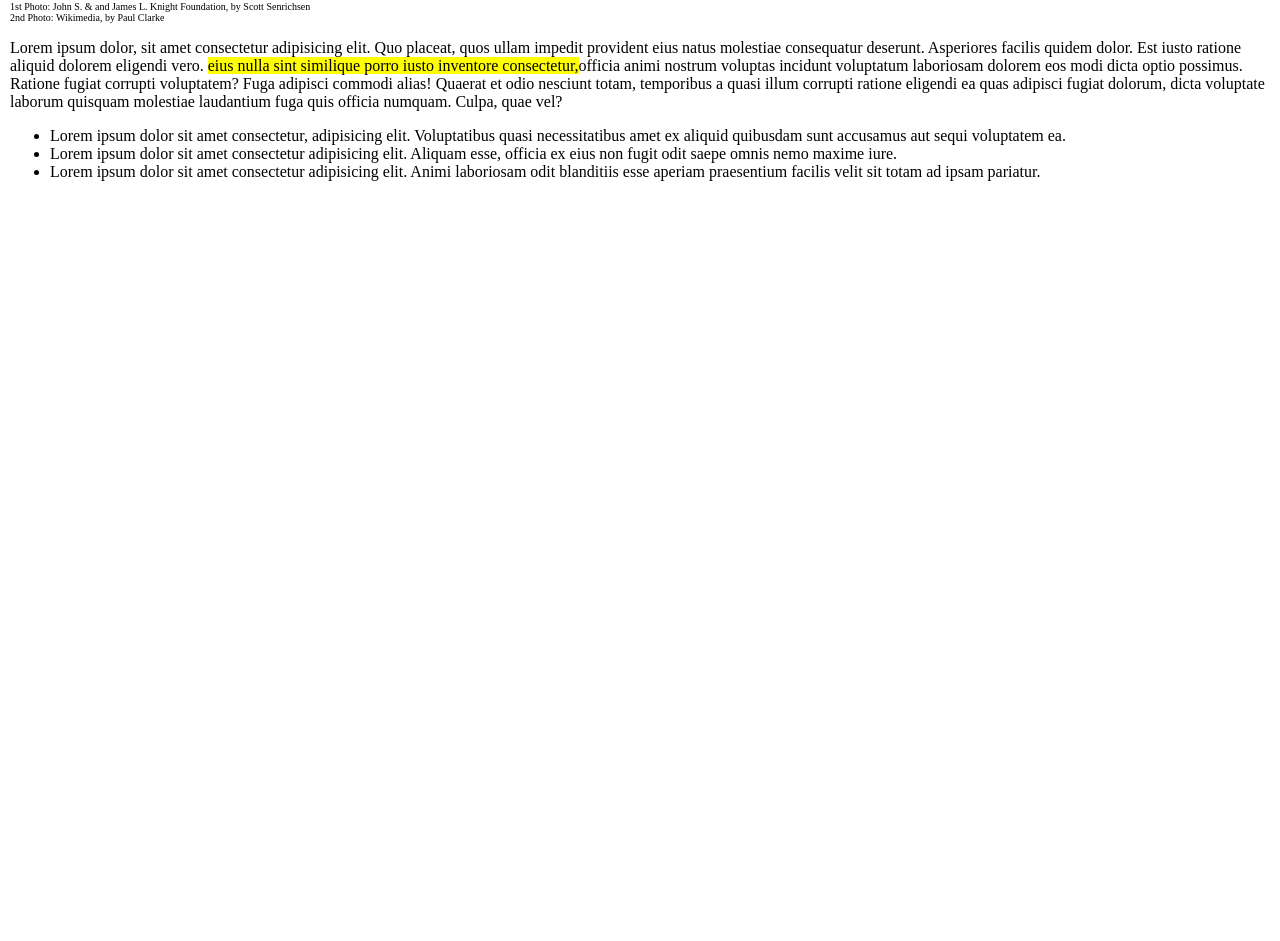
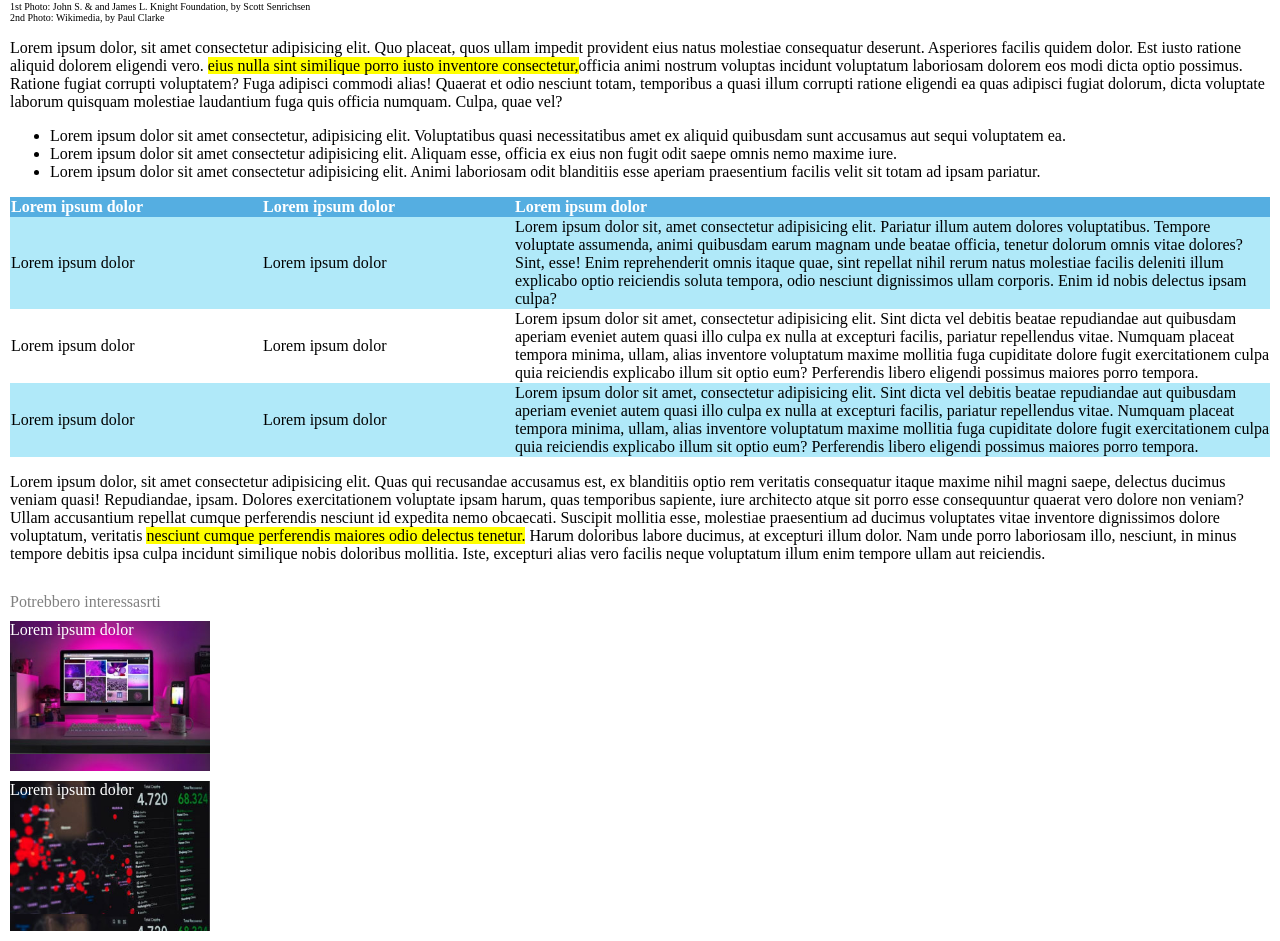
Before and after one commit to Sofia-Citrini/html-css-booleaner, a plain HTML site: page index.html in a window 1280 px wide. Shown: the part 570-1511 px from the top of the page. Before the commit the page ends 800 px from the top, so only its background shows below. Drawn offline with Linux system fonts and the light colour scheme.

Commit message:
adds section and footer

```diff
--- a/css/style.css
+++ b/css/style.css
@@ -2,8 +2,11 @@ body{
     margin: auto;
 }
 
+/* header */
 .logo-images {
     width: 150px;
+    padding-top: 50px;
+    margin-left: 10px;
 }
 
 .header-logo  {
@@ -36,6 +39,7 @@ h1 {
     color: grey;
 }
 
+/* sections */
 main {
     margin-top: 20px;
     margin-right: 10px;
@@ -49,3 +53,59 @@ main {
 mark {
     background-color: yellow;
 }
+
+/* table */
+table {
+    text-align: left;
+    vertical-align: middle;
+    table-layout: auto;
+}
+
+thead {
+    background-color: #55aee1 ;
+    color: white;
+}
+
+.colored-line {
+    background-color: #b0e9f9;
+}
+
+.column1 {
+    width: 20%;
+}
+
+.column2 {
+    width: 20%;
+}
+
+.column3 {
+    width: 60%;
+}
+
+/* footer */
+#footer-title {
+    margin-top: 30px;
+    margin-bottom: 10px;
+    margin-left: 10px;
+    color: grey;
+}
+
+.footer-img1 {
+    background-image: url("../img/monitor.jpg");
+    background-size: contain;
+    width: 200px;
+    height: 150px;
+    color: white;
+    margin-left: 10px;
+    margin-bottom: 10px;
+}
+
+.footer-img2 {
+    background-image: url("../img/graph.jpg");
+    background-size: contain;
+    width: 200px;
+    height: 150px;
+    color: white;
+    margin-left:10px;
+    margin-bottom: 10px;
+}
--- a/index.html
+++ b/index.html
@@ -46,9 +46,52 @@
 
         <!-- table and paragraph -->
         <section>
+            <table cellspacing="0">
+                <thead>
+                    <tr>
+                        <th class="column1">Lorem ipsum dolor</th>
+                        <th class="column2">Lorem ipsum dolor</th>
+                        <th class="column3">Lorem ipsum dolor</th>
+                    </tr>
+                </thead>
+                <tbody>
+                    <tr class="colored-line">
+                        <td>Lorem ipsum dolor</td>
+                        <td>Lorem ipsum dolor</td>
+                        <td>Lorem ipsum dolor sit, amet consectetur adipisicing elit. Pariatur illum autem dolores voluptatibus. Tempore voluptate assumenda, animi quibusdam earum magnam unde beatae officia, tenetur dolorum omnis vitae dolores? Sint, esse!
+                        Enim reprehenderit omnis itaque quae, sint repellat nihil rerum natus molestiae facilis deleniti illum explicabo optio reiciendis soluta tempora, odio nesciunt dignissimos ullam corporis. Enim id nobis delectus ipsam culpa?</td>
+                    </tr>
+                    <tr>
+                        <td>Lorem ipsum dolor</td>
+                        <td>Lorem ipsum dolor</td>
+                        <td>Lorem ipsum dolor sit amet, consectetur adipisicing elit. Sint dicta vel debitis beatae repudiandae aut quibusdam aperiam eveniet autem quasi illo culpa ex nulla at excepturi facilis, pariatur repellendus vitae.
+                            Numquam placeat tempora minima, ullam, alias inventore voluptatum maxime mollitia fuga cupiditate dolore fugit exercitationem culpa quia reiciendis explicabo illum sit optio eum? Perferendis libero eligendi possimus maiores porro tempora.</td>
+                    </tr>
+                    <tr class="colored-line">
+                        <td>Lorem ipsum dolor</td>
+                        <td>Lorem ipsum dolor</td>
+                        <td>Lorem ipsum dolor sit amet, consectetur adipisicing elit. Sint dicta vel debitis beatae repudiandae aut quibusdam aperiam eveniet autem quasi illo culpa ex nulla at excepturi facilis, pariatur repellendus vitae.
+                            Numquam placeat tempora minima, ullam, alias inventore voluptatum maxime mollitia fuga cupiditate dolore fugit exercitationem culpa quia reiciendis explicabo illum sit optio eum? Perferendis libero eligendi possimus maiores porro tempora.</td>
+                    </tr>
+                </tbody>
+            </table>
 
+            <p>Lorem ipsum dolor, sit amet consectetur adipisicing elit. Quas qui recusandae accusamus est, ex blanditiis optio rem veritatis consequatur itaque maxime nihil magni saepe, delectus ducimus veniam quasi! Repudiandae, ipsam.
+            Dolores exercitationem voluptate ipsam harum, quas temporibus sapiente, iure architecto atque sit porro esse consequuntur quaerat vero dolore non veniam? Ullam accusantium repellat cumque perferendis nesciunt id expedita nemo obcaecati.
+            Suscipit mollitia esse, molestiae praesentium ad ducimus voluptates vitae inventore dignissimos dolore voluptatum, veritatis <mark> nesciunt cumque perferendis maiores odio delectus tenetur.</mark> Harum doloribus labore ducimus, at excepturi illum dolor.
+            Nam unde porro laboriosam illo, nesciunt, in minus tempore debitis ipsa culpa incidunt similique nobis doloribus mollitia. Iste, excepturi alias vero facilis neque voluptatum illum enim tempore ullam aut reiciendis.</p>
         </section>
     </main>
 
+    <footer>
+        <div id="footer-title">Potrebbero interessasrti</div>
+        <div class="footer-img1">
+            Lorem ipsum dolor
+        </div>
+        <div class="footer-img2">
+            <span>Lorem ipsum dolor</span>
+        </div>
+    </footer>
+
     </body>
 </html>
```
